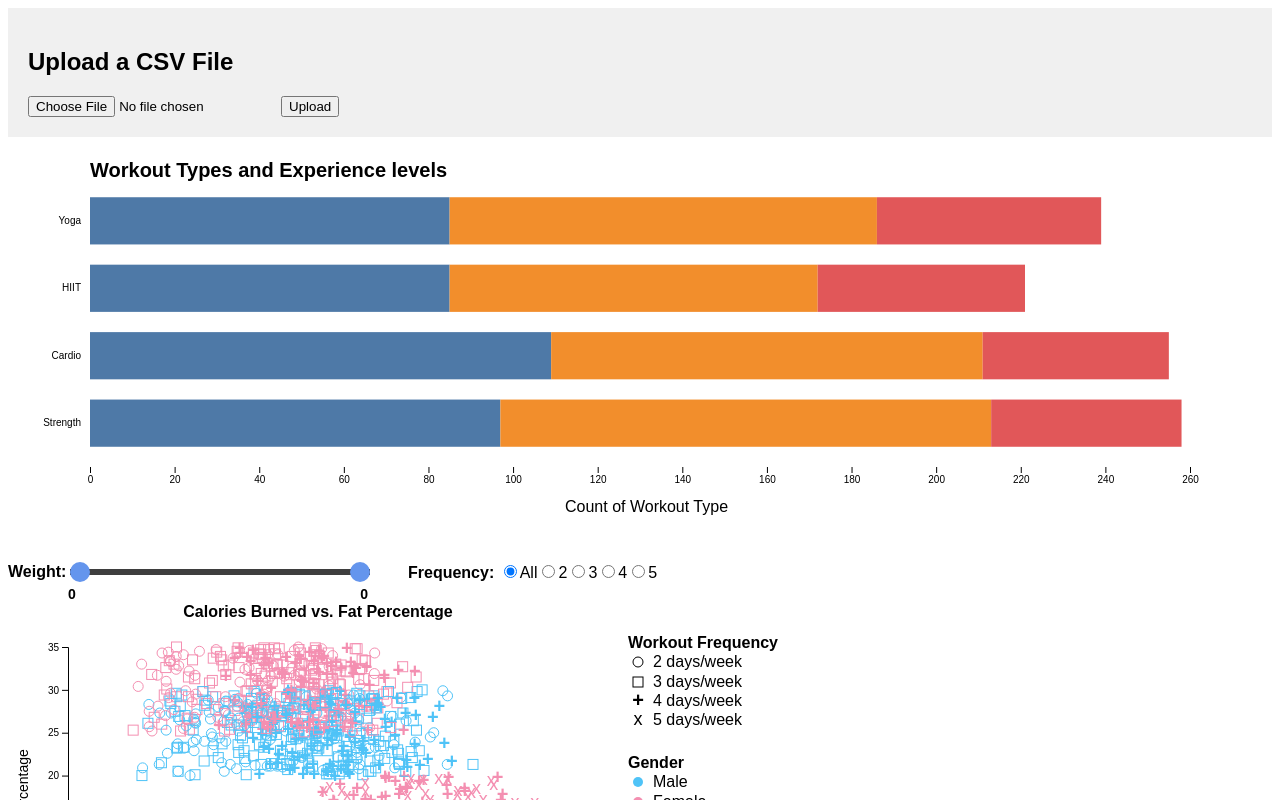
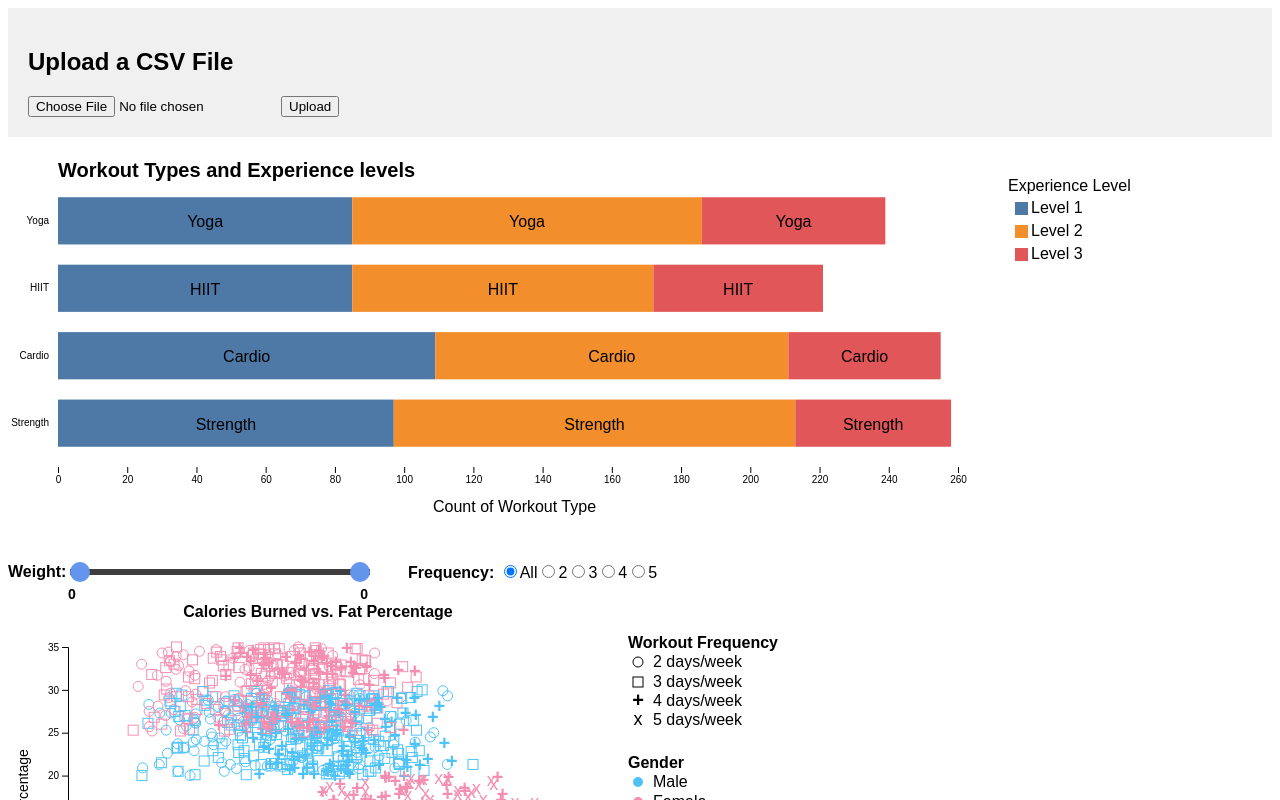
Before and after one commit to shiroCB/exercise-dashboard, a React (Create React App) app: page / in a window 1280 px wide. Shown: the top 800 px of the page. Built offline with nearby package versions, Linux system fonts and the light colour scheme.

Commit message:
some labels on the grphs

```diff
--- a/src/Graph1.css
+++ b/src/Graph1.css
@@ -1,15 +1,32 @@
-*{
-font-family:Arial, Helvetica, sans-serif
+* {
+  font-family: Arial, Helvetica, sans-serif;
 }
 
 .graph1 {
   /* outline: auto; */
+  display: flex;
+  flex-direction: row;
+  /* justify-content: center; */
 }
 
 .graphContainer {
-  /* outline: auto; */
-  margin: auto;
   display: flex;
   flex-direction: row;
   justify-content: center;
 }
+
+.legend {
+  margin-top: 40px;
+}
+
+.legendItem {
+  margin: 4px;
+  display: flex;
+  flex-direction: row;
+}
+
+.box {
+  height: 13px;
+  width: 13px;
+  margin: 5px;
+}
--- a/src/Graph1.js
+++ b/src/Graph1.js
@@ -21,7 +21,7 @@ class Graph1 extends Component {
     });
 
     var margin = { top: 40, bot: 70, left: 50, right: 50 };
-    var w = 1200 - margin.left - margin.right;
+    var w = 1000 - margin.left - margin.right;
     var h = 400 - margin.top - margin.bot;
 
     var container = d3
@@ -117,21 +117,37 @@ class Graph1 extends Component {
 
     const stack = d3.stack().keys(expKeys)(arrCounts);
 
-    container
+    var bar_groups = container
       .selectAll(".expLevel")
       .data(stack)
       .join("g")
       .attr("class", "expLevel")
-      .attr("fill", (d) => color(d.key))
+      .attr("fill", (d) => color(d.key));
 
+    var bars = bar_groups
       .selectAll(".subBar")
-      .data((D) => D.map((d) => ((d.key = D.key), d)))
+      .enter()
+      .data((d) => d);
+
+    bars
       .join("rect")
       .attr("class", "subBar")
       .attr("y", (d) => y_scale(d.data.workoutType))
       .attr("x", (d) => x_scale(d[0]))
       .attr("height", y_scale.bandwidth())
       .attr("width", (d) => x_scale(d[1] - d[0]));
+
+    bars
+      .join("text")
+      .text((d) => d.data.workoutType)
+      .style("text-anchor", "middle")
+      .style("fill", "black")
+      .attr("x", (d) => x_scale((d[0] + d[1]) / 2))
+      .attr("y", (d) => y_scale(d.data.workoutType) + 30)
+      .attr("hey", (d) => {
+        console.log(d);
+        return d[0];
+      });
   }
 
   render() {
@@ -140,6 +156,34 @@ class Graph1 extends Component {
         <svg className="graphContainer">
           <g className="g1"></g>
         </svg>
+
+        <div className="legend">
+          <div>Experience Level</div>
+
+          <div className="legendItem">
+            <div
+              className="box"
+              style={{ backgroundColor: "#4e79a7", margin: 3 }}
+            ></div>
+            Level 1
+          </div>
+
+          <div className="legendItem">
+            <div
+              className="box"
+              style={{ backgroundColor: "#f28e2c", margin: 3 }}
+            ></div>
+            Level 2
+          </div>
+
+          <div className="legendItem">
+            <div
+              className="box"
+              style={{ backgroundColor: "#e15759", margin: 3 }}
+            ></div>
+            Level 3
+          </div>
+        </div>
       </div>
     );
   }
```
